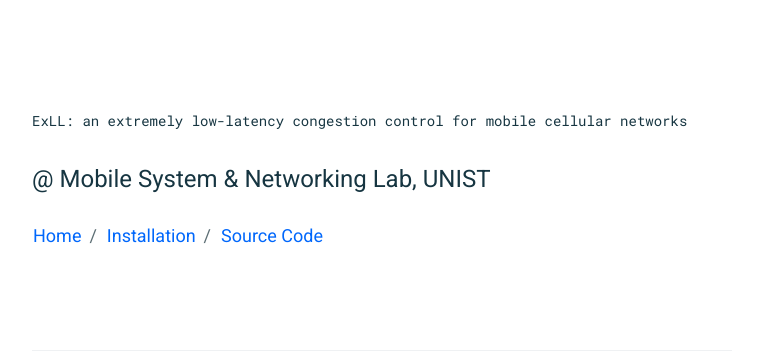
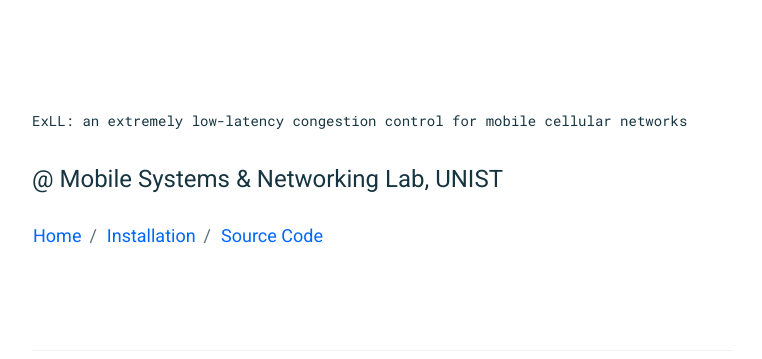
Before and after one commit to msnl/exll, a Jekyll site: the page built from index.html, in a window 1280 px wide. Shown: the top 359 px of the page, without its empty margins (258-1020 px from the left). Built offline with Jekyll 4.4.1, drawn with Linux system fonts in a browser that asks for light colours.

Commit message:
Update _config.yml

```diff
--- a/_config.yml
+++ b/_config.yml
@@ -4,7 +4,7 @@ remote_theme : mkchoi212/paper-jekyll-theme
 
 title: "ExLL: an extremely low-latency congestion control for mobile cellular networks"
 description: >
-  @ Mobile System & Networking Lab, UNIST
+  @ Mobile Systems & Networking Lab, UNIST
 author: MSNL
 email: sipark@unist.ac.kr
 github_username: shinikpark
```
